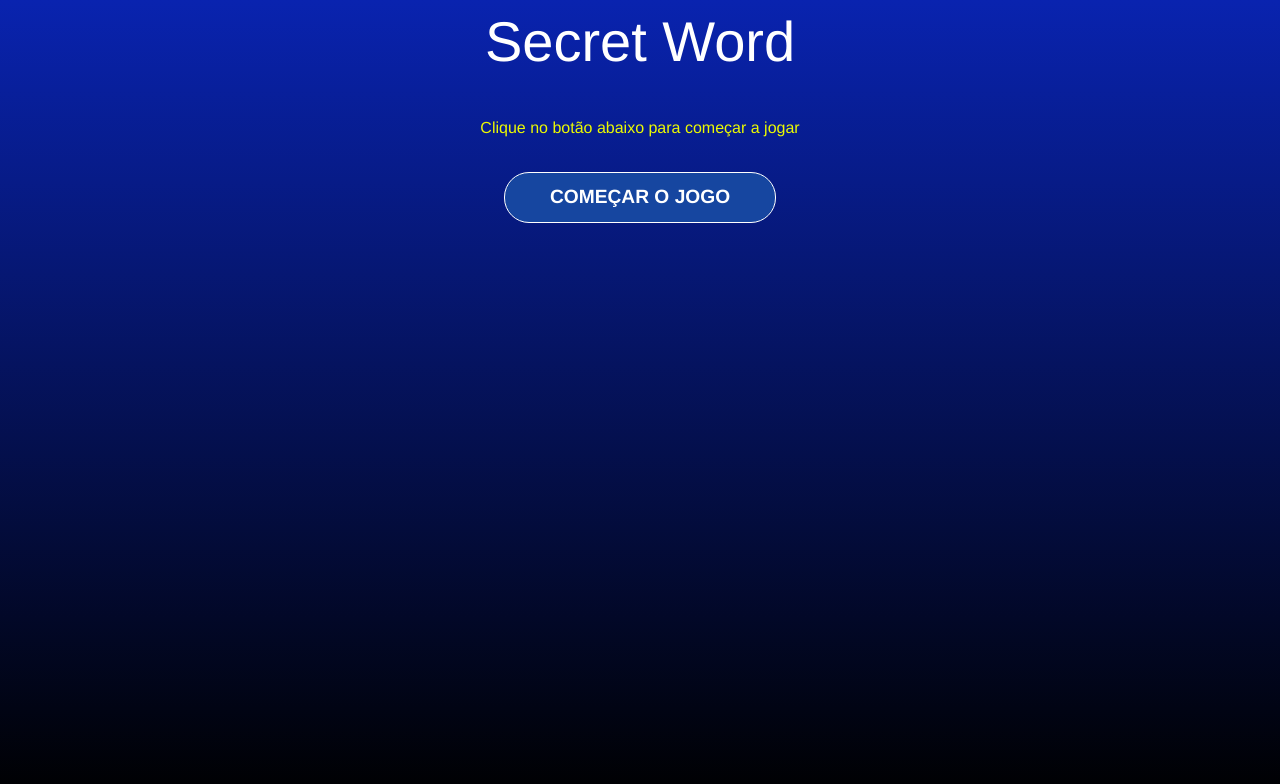
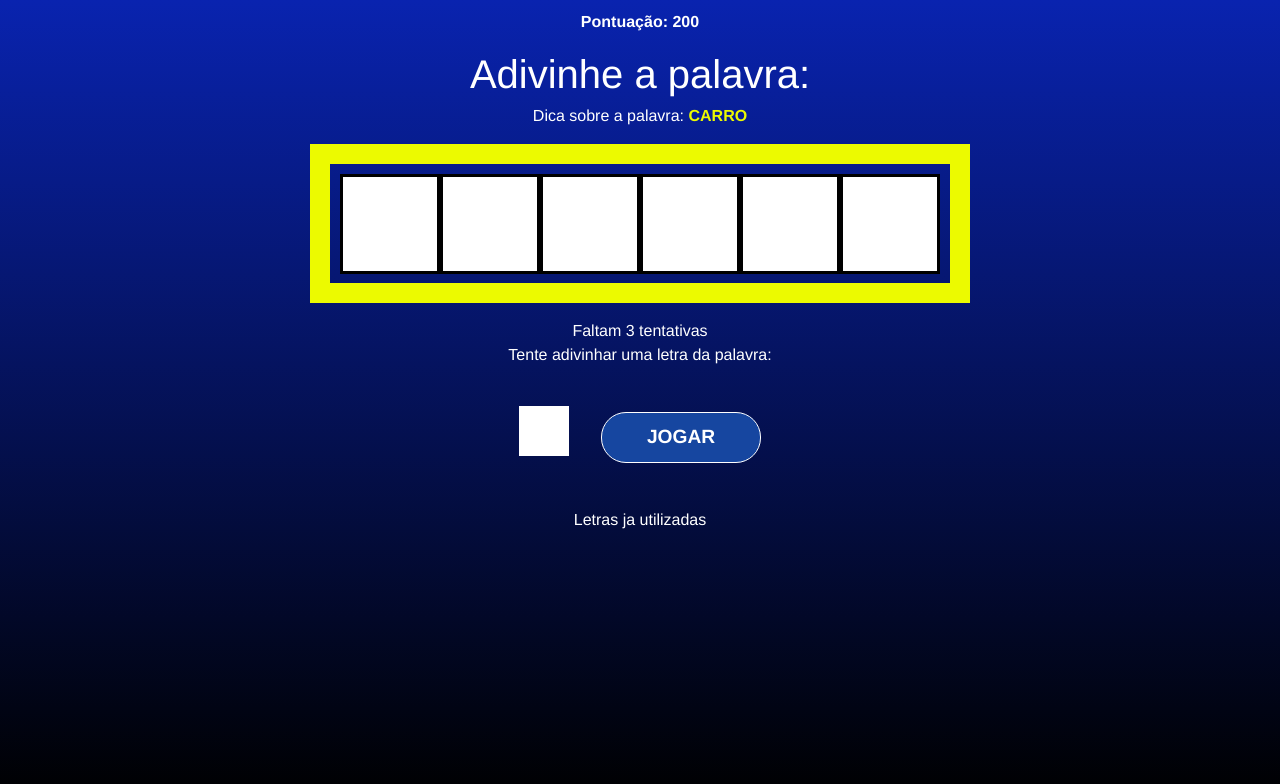
Before and after one commit to ursarah/secretWord_in_react, a React (Vite) app: page / in a window 1280 px wide. Shown: the top 784 px of the page. Built offline with nearby package versions, Linux system fonts and the light colour scheme.

Commit message:
jogo funcionando

```diff
--- a/src/App.jsx
+++ b/src/App.jsx
@@ -33,7 +33,7 @@ function App() {
   const [guessedLetters, setGuessedLetters] = useState([]);
   const [wrongLetters, setWrongLetters] = useState([]);
   const [guesses, setGuesses] = useState(numberGuesses);
-  const [score, setScores] = useState(100);
+  const [score, setScores] = useState(0);
 
   // 3.1 - Pegar palavras e categoria
   const wordAndCategory = () => {
@@ -47,6 +47,7 @@ function App() {
 
   // 3 - Executando o click la na start scream
   const startGame = () => {
+    clearLetterStates();
     const { word, category } = wordAndCategory();
 
     // Separando a word em array
@@ -60,7 +61,7 @@ function App() {
     setGameStage(stages[1].name);
   };
 
-  // Finalizar o jogo
+  // 4.3 - a função que vai ser executada quando der submit
   const verifyLetters = (letter) => {
     // padronizando a letra que recebe do usuario
     const padrLetter = letter.toLowerCase();
@@ -88,14 +89,15 @@ function App() {
       setGuesses((actualGuesses) => actualGuesses - 1);
     }
   };
-  console.log(pickedWord);
-  console.log(guessedLetters);
-  console.log(wrongLetters);
+
+  // 5.2 - limpando as palavras tentadas e as erradas
   const clearLetterStates = () => {
     setGuessedLetters([]);
     setWrongLetters([]);
   };
-  // Use effect, monitora um dado toda vez que é mudado
+
+  // 5.1 - Fazendo com que o jogo acabe quando aparece essas condições
+  // useEffect monitora um dado toda vez que é mudado
   useEffect(() => {
     if (guesses <= 0) {
       // Resetar os state
@@ -105,12 +107,25 @@ function App() {
     }
   }, [guesses]);
 
-  // Voltar pra primeira tela
+  // 5 - condições de derrota, nessa função limpa tudo e reseta o jogo
   const retry = () => {
     setScores(0);
     setGuesses(numberGuesses);
     setGameStage(stages[0].name);
   };
+
+  console.log(guessedLetters);
+  // 6 - condições de vitoria
+  // Com esse useEffect to monitorando o que escrevo
+  useEffect(() => {
+    // 6.1 - Pegando as letras e transformando em uma array de letras unicas
+    const uniLetters = [...new Set(letters)];
+    if (uniLetters.length === guessedLetters.length) {
+      setScores((actuaScore) => (actuaScore += 100));
+      startGame();
+    }
+    console.log(uniLetters);
+  }, [guessedLetters]);
 
   return (
     <div className="flex justify-center items-center text-center">
--- a/src/components/Game.jsx
+++ b/src/components/Game.jsx
@@ -15,7 +15,7 @@ function Game({
 
   const handleSubmit = (e) => {
     e.preventDefault();
-
+    // 4.2 - O valor que foi digitado vem para ca, e essa função é executada la no app
     verifyLetters(letter);
 
     setLetter('');
```
